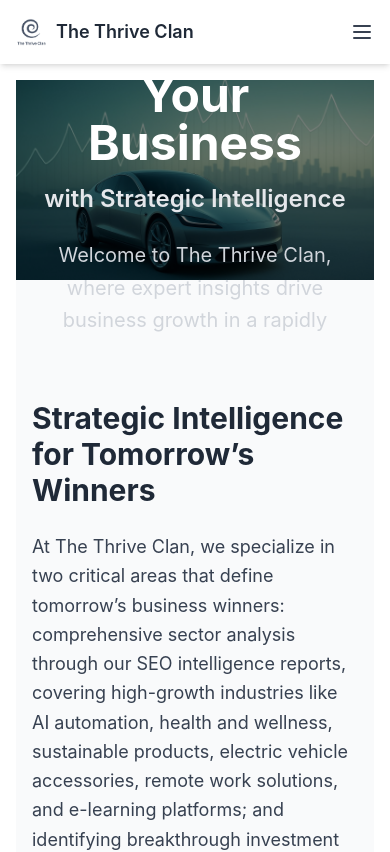
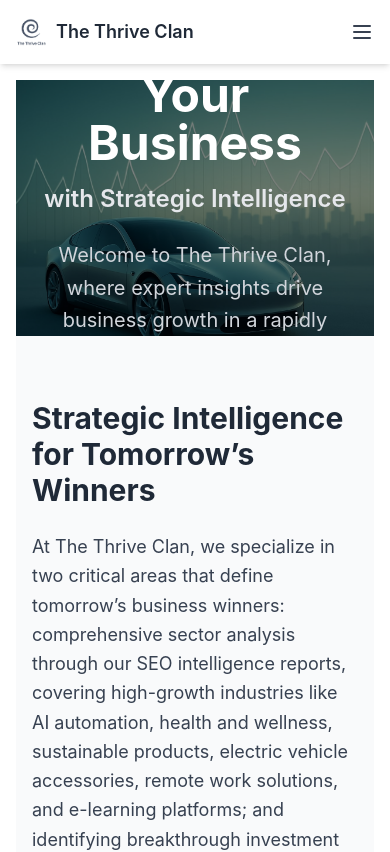
Before and after one commit to thriveuniverse/thethriveclan, a Next.js app: page / in a window 390 px wide. Shown: the top 852 px of the page. Built offline with nearby package versions, Linux system fonts and the light colour scheme.

Commit message:
correction attempt two for mobile hero text

```diff
--- a/app/globals.css
+++ b/app/globals.css
@@ -242,14 +242,23 @@
     background-attachment: scroll; /* Disable parallax on mobile */
     background-position: center;
     background-size: cover;
-    height: 200px; /* Fixed height for mobile to prevent text overflow */
+    height: 300px; /* Increased height to accommodate text */
   }
 }
 
 /* Ensure text container fits within hero on mobile */
 @media (max-width: 768px) {
   .hero-text {
-    padding-top: 20px; /* Add space above text */
-    padding-bottom: 20px; /* Add space below text */
+    padding-top: 40px; /* Increased padding for better spacing */
+    padding-bottom: 40px; /* Increased padding for better spacing */
+    font-size: 1rem; /* Reduced from text-xl (1.25rem) for mobile */
   }
 }
+
+/* Ensure overlay covers full height */
+.hero-overlay {
+  position: absolute;
+  inset: 0;
+  background-color: rgba(0, 0, 0, 0.5); /* Consistent overlay */
+  z-index: 0;
+}
--- a/app/page.js
+++ b/app/page.js
@@ -20,7 +20,7 @@
             backgroundSize: "cover",
           }}
         >
-          <div className="absolute inset-0 bg-black bg-opacity-50"></div> {/* Overlay for readability */}
+          <div className="hero-overlay"></div> {/* Separate overlay layer */}
         </div>
         <div className="relative z-10 flex items-center justify-center h-full">
           <div className="text-center max-w-4xl mx-auto px-4 hero-text"> {/* Added hero-text class */}
@@ -30,7 +30,7 @@
             <h2 className="text-2xl md:text-3xl font-semibold mb-6 text-gray-200">
               with Strategic Intelligence
             </h2>
-            <p className="text-xl mb-6 text-gray-300 leading-relaxed">
+            <p className="text-xl md:text-lg mb-6 text-gray-300 leading-relaxed">
               Welcome to The Thrive Clan, where expert insights drive business growth in a rapidly evolving digital world.
             </p>
           </div>
```
